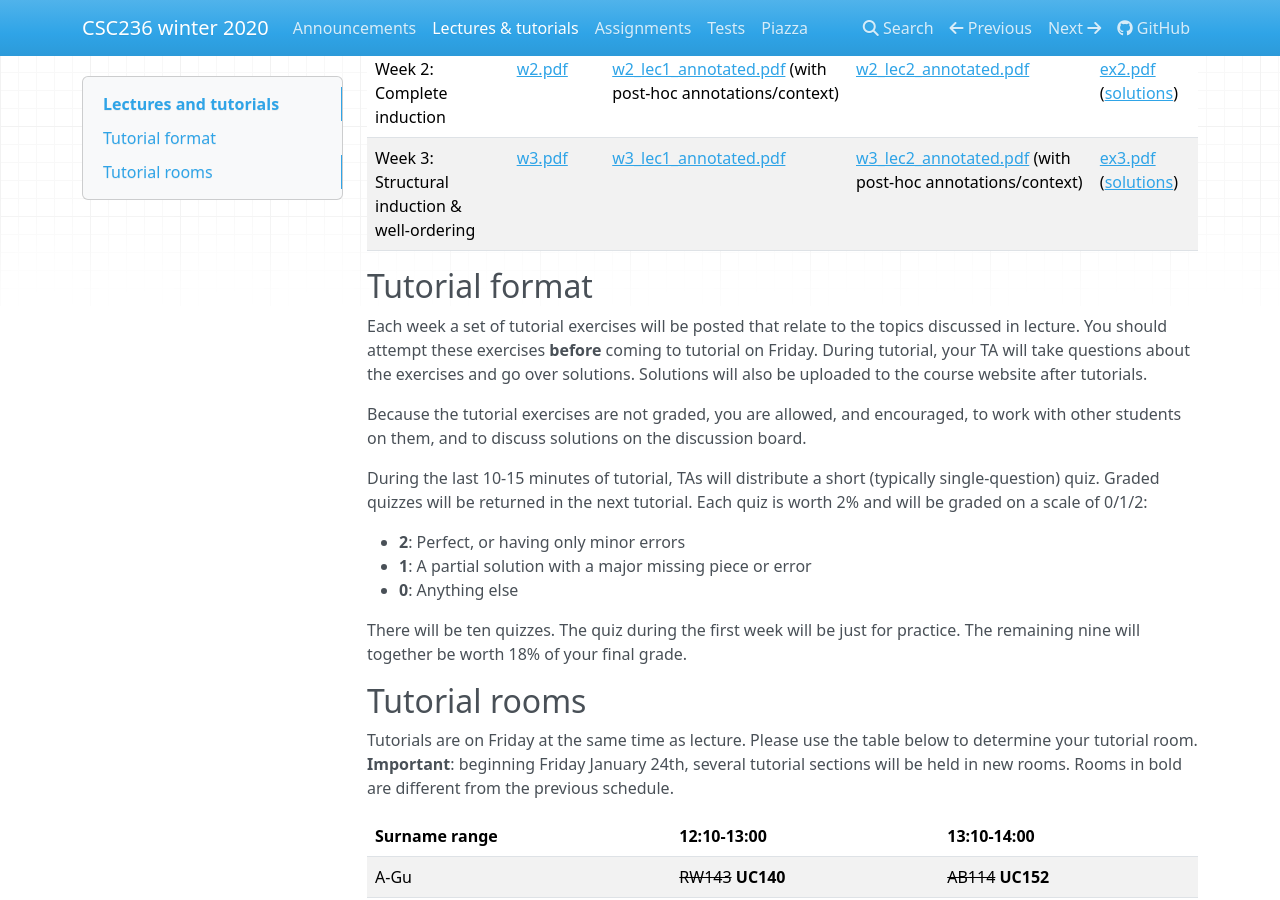
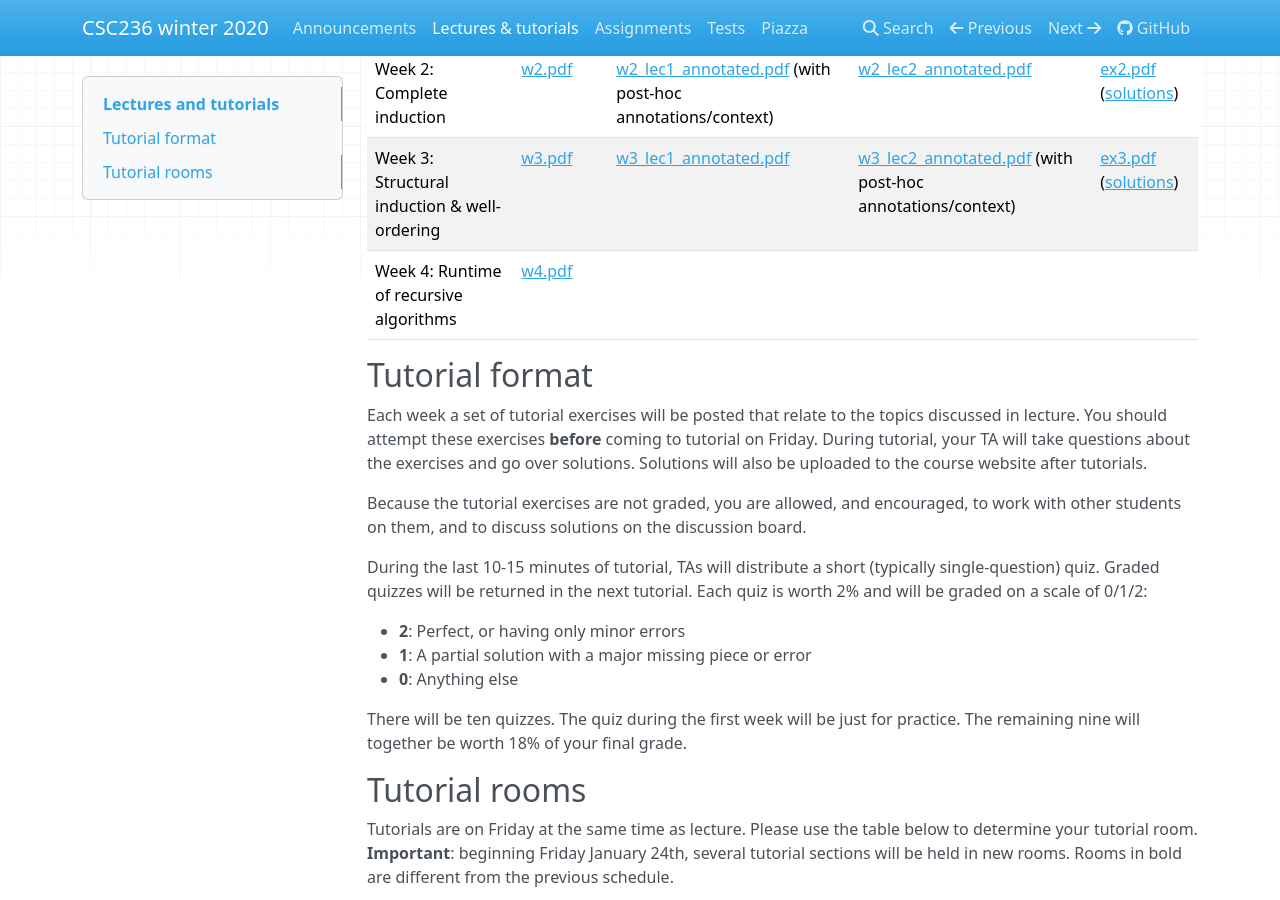
Before and after one commit to colinmorris/csc236, an MkDocs documentation site: the page built from docs/lectures_and_tutorials.md, in a window 1280 px wide and 900 px high, scrolled down 303 px. Built offline with MkDocs 1.6.1, drawn with Linux system fonts in a browser that asks for light colours; nearby versions of some CDN libraries.

Commit message:
w4 lecture slides

```diff
--- a/docs/lectures_and_tutorials.md
+++ b/docs/lectures_and_tutorials.md
@@ -7,6 +7,7 @@ Week    | Lecture slides (raw) | Annotated (12:00) | Annotated (13:00) | Tutoria
 Week 1: Simple induction | [w1.pdf](lecture_slides/w1.pdf) | [w1_lec1_annotated.pdf](lecture_slides/w1_lec1_annotated.pdf) | [w1_lec2_annotated.pdf](lecture_slides/w1_lec2_annotated.pdf) | [ex1.pdf](exercises/ex1.pdf) ([solutions](exercises/ex1_solutions.pdf))
 Week 2: Complete induction | [w2.pdf](lecture_slides/w2.pdf) | [w2_lec1_annotated.pdf](lecture_slides/w2_lec1_annotated.pdf) (with post-hoc annotations/context) | [w2_lec2_annotated.pdf](lecture_slides/w2_lec2_annotated.pdf) | [ex2.pdf](exercises/ex2.pdf) ([solutions](exercises/ex2_solutions.pdf))
 Week 3: Structural induction & well-ordering | [w3.pdf](lecture_slides/w3.pdf) | [w3_lec1_annotated.pdf](lecture_slides/w3_lec1_annotated.pdf)  | [w3_lec2_annotated.pdf](lecture_slides/w3_lec2_annotated.pdf) (with post-hoc annotations/context) | [ex3.pdf](exercises/ex3.pdf) ([solutions](exercises/ex3_solutions.pdf))
+Week 4: Runtime of recursive algorithms | [w4.pdf](lecture_slides/w4.pdf) | | |
 
 ## Tutorial format
 
```
Also changed, not shown: 1 other file.
